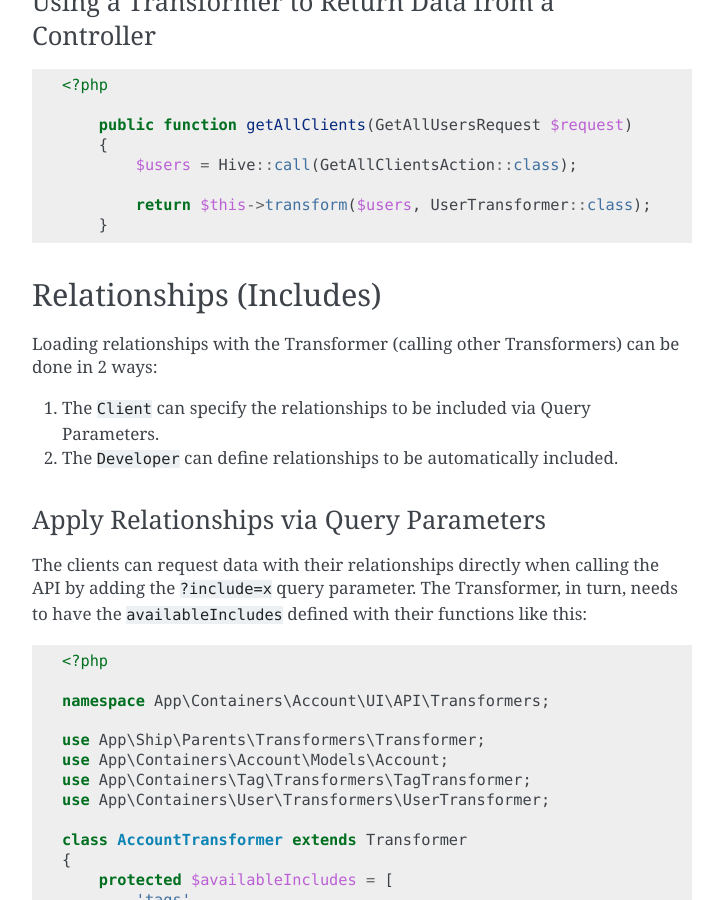
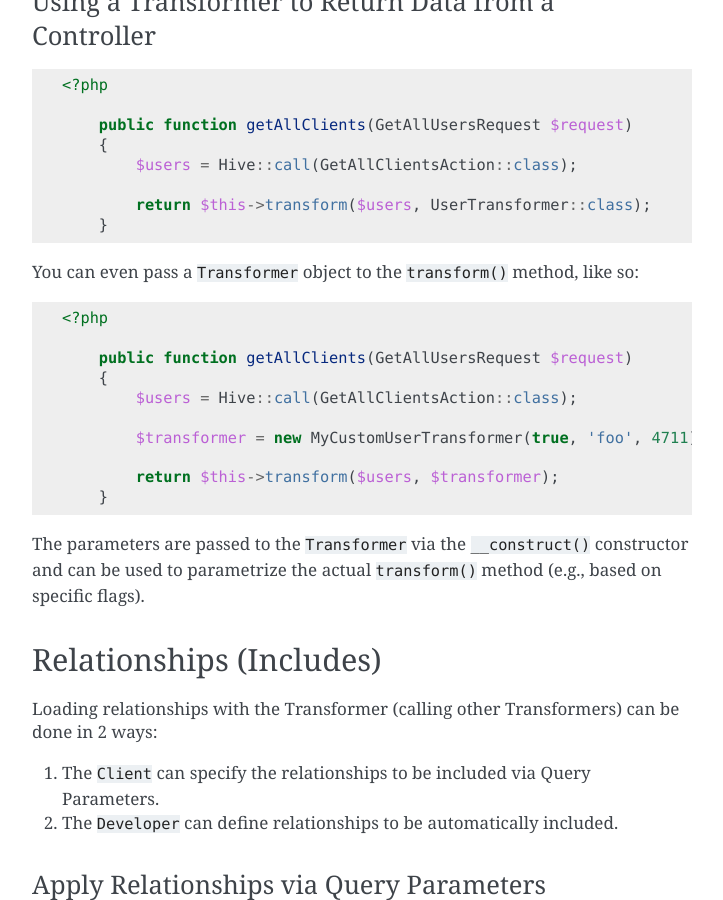
Before and after one commit to hiveapi/docs, a Sphinx documentation site: the page built from docs/source/components/transformers.md, in a window 1280 px wide and 900 px high, scrolled down 1576 px. Shown: the whole window, without its empty margins (388-1111 px from the left). Built offline with Sphinx 7.4.7, drawn with Linux system fonts in a browser that asks for light colours.

Commit message:
add transformer constructor

````diff
--- a/docs/source/components/transformers.md
+++ b/docs/source/components/transformers.md
@@ -83,6 +83,24 @@ class ItemTransformer extends Transformer
         return $this->transform($users, UserTransformer::class);
     }
 ```
+
+You can even pass a `Transformer` object to the `transform()` method, like so:
+
+```php
+<?php
+
+    public function getAllClients(GetAllUsersRequest $request)
+    {
+        $users = Hive::call(GetAllClientsAction::class);
+
+        $transformer = new MyCustomUserTransformer(true, 'foo', 4711);
+
+        return $this->transform($users, $transformer);
+    }
+```
+
+The parameters are passed to the `Transformer` via the `__construct()` constructor and can be used to parametrize the
+actual `transform()` method (e.g., based on specific flags).
 
 <a name="relationships-include"></a>
 
````
